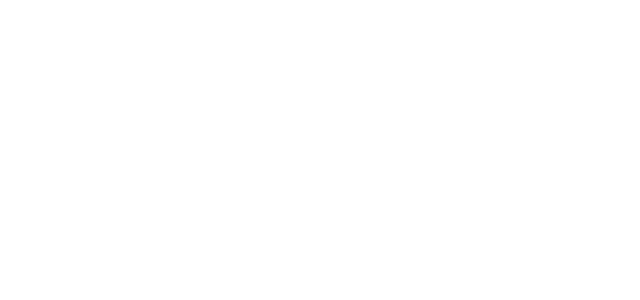
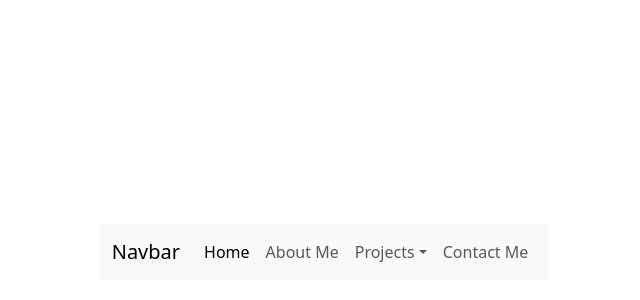
Before and after one commit to EleniMG/React-Portfolio, a React (Vite) app in the folder portfolio/: page / in a window 1280 px wide. Shown: the part 148-448 px from the top of the page, without its empty margins (316-956 px from the left). Built offline with nearby package versions, Linux system fonts and the light colour scheme.

Commit message:
Adding navigation bar using Bootstrap

```diff
--- /dev/null
+++ b/portfolio/src/components/Header/Header.css
@@ -0,0 +1,6 @@
+.navbar{
+    top: 0;
+    left: 0;
+    position: fixed;
+    width: 100%;
+}
--- a/portfolio/src/components/Header/Header.jsx
+++ b/portfolio/src/components/Header/Header.jsx
@@ -1,7 +1,44 @@
 import React from 'react'
+import './Header.css'
 
 function Header(){
+    return (
+        <nav class="navbar navbar-expand-lg bg-body-tertiary">
+  <div class="container-fluid">
+    <a class="navbar-brand" href="#">Navbar</a>
+    <button class="navbar-toggler" type="button" data-bs-toggle="collapse" data-bs-target="#navbarSupportedContent" aria-controls="navbarSupportedContent" aria-expanded="false" aria-label="Toggle navigation">
+      <span class="navbar-toggler-icon"></span>
+    </button>
+    <div class="collapse navbar-collapse" id="navbarSupportedContent">
+      <ul class="navbar-nav me-auto mb-2 mb-lg-0">
+        <li class="nav-item">
+          <a class="nav-link active" aria-current="page" href="#">Home</a>
+        </li>
+        <li class="nav-item">
+          <a class="nav-link" href="#about-me">About Me</a>
+        </li>
+        <li class="nav-item dropdown">
+          <a class="nav-link dropdown-toggle" href="#" role="button" data-bs-toggle="dropdown" aria-expanded="false">
+            Projects
+          </a>
+          <ul class="dropdown-menu">
+            <li><a class="dropdown-item" href="#">Project 1</a></li>
+            <li><a class="dropdown-item" href="#">Project 2</a></li>
+            <li><a class="dropdown-item" href="#">Project 3</a></li>
+            <li><a class="dropdown-item" href="#">Project 4</a></li>
+            <li><a class="dropdown-item" href="#">Project 5</a></li>
+            <li><a class="dropdown-item" href="#">Project 6</a></li>
+          </ul>
+        </li>
+        <li class="nav-item">
+          <a class="nav-link" href="#contact-me">Contact Me</a>
+        </li>
+      </ul>
 
+    </div>
+  </div>
+</nav>
+    )
 }
 
 export default Header
```
